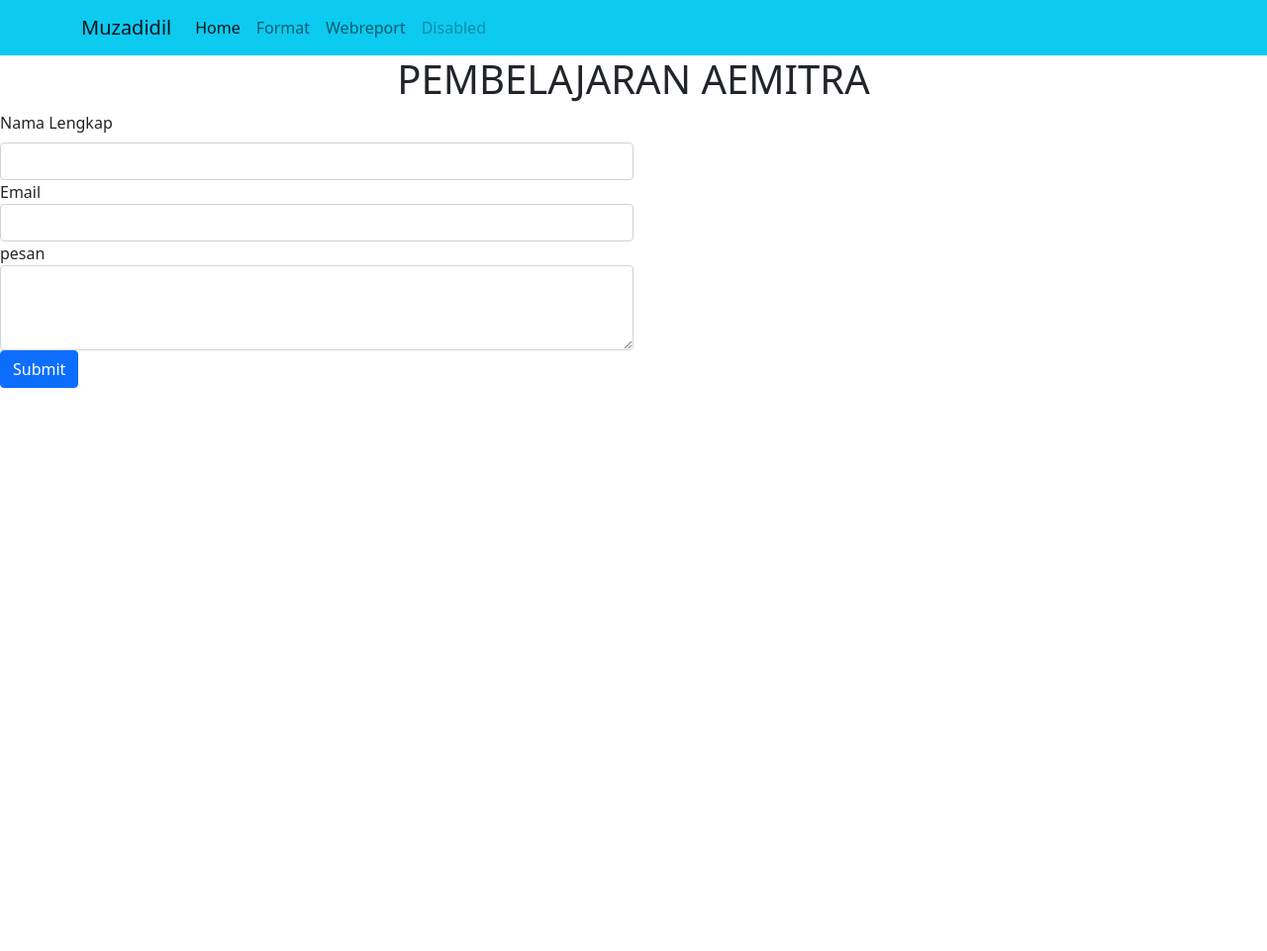
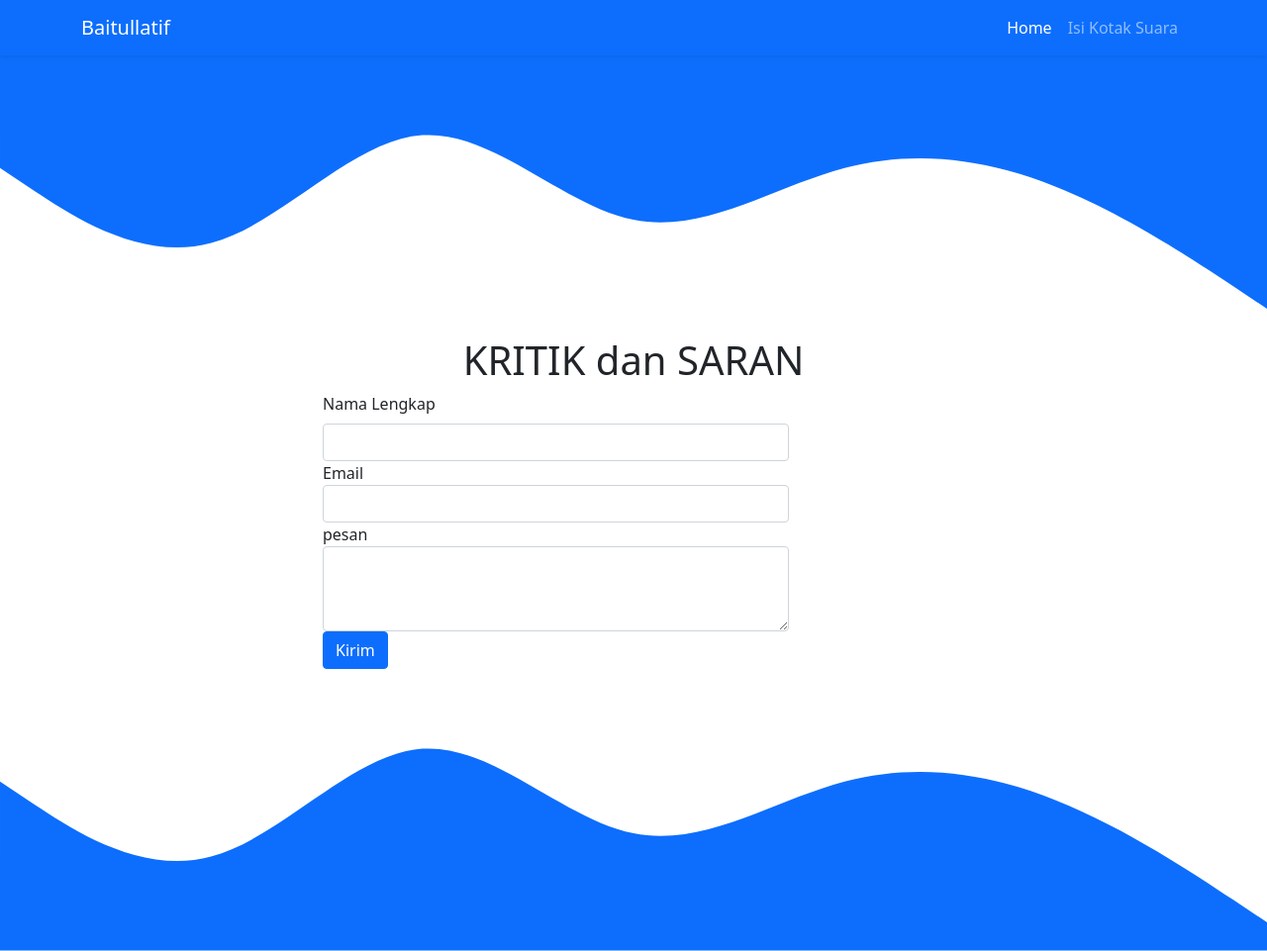
Before and after one commit to baitullatif/kritik_saran, a plain HTML site: page index.html in a window 1280 px wide. Shown: the whole page at 99% size. Before the commit the page ends 800 px from the top, so only its background shows below. Drawn offline with nearby package versions, Linux system fonts and the light colour scheme.

Commit message:
Update index.html

```diff
--- a/index.html
+++ b/index.html
@@ -8,47 +8,65 @@
     <!-- Bootstrap CSS -->
     <link href="https://cdn.jsdelivr.net/npm/bootstrap@5.0.2/dist/css/bootstrap.min.css" rel="stylesheet" integrity="sha384-EVSTQN3/azprG1Anm3QDgpJLIm9Nao0Yz1ztcQTwFspd3yD65VohhpuuCOmLASjC" crossorigin="anonymous" />
 
-    <title>muzadidil belajar</title>
+    <!-- css -->
+    <link rel="stylesheet" href="style.css"/>
+
+    <title>Kritik dan Saran</title>
   </head>
   <!-- NAV BAR -->
-  <nav class="navbar navbar-expand-lg navbar-light bg-info">
+  <nav class="navbar navbar-expand-lg navbar-dark bg-primary shadow-sm">
     <div class="container">
-      <a class="navbar-brand" href="#">Muzadidil</a>
-      <button class="navbar-toggler" type="button" data-bs-toggle="collapse" data-bs-target="#navbarNavAltMarkup" aria-controls="navbarNavAltMarkup" aria-expanded="false" aria-label="Toggle navigation">
+      <a class="navbar-brand" href="#">Baitullatif</a>
+      <button class="navbar-toggler" type="button" data-bs-toggle="collapse" data-bs-target="#navbarNav" aria-controls="navbarNav" aria-expanded="false" aria-label="Toggle navigation">
         <span class="navbar-toggler-icon"></span>
       </button>
-      <div class="collapse navbar-collapse" id="navbarNavAltMarkup">
-        <div class="navbar-nav">
+      <div class="collapse navbar-collapse" id="navbarNav">
+        <ul class="navbar-nav ms-auto">
+          <li class="nav-item">
             <a class="nav-link active" aria-current="page" href="#">Home</a>
-          <a class="nav-link" href="#">Format</a>
-          <a class="nav-link" href="#">Webreport</a>
-          <a class="nav-link disabled" href="#" tabindex="-1" aria-disabled="true">Disabled</a>
-        </div>
+          </li>
+          <li class="nav-item">
+            <a class="nav-link" href="#">Isi Kotak Suara</a>
+          </li>
+          </li>
+        </ul>
       </div>
     </div>
   </nav>
+  <!-- jumbotron -->
+  <div class="jumbotron">
+    <svg xmlns="http://www.w3.org/2000/svg" viewBox="0 0 1440 320"><path fill="#0d6efd" fill-opacity="1" d="M0,128L40,154.7C80,181,160,235,240,213.3C320,192,400,96,480,90.7C560,85,640,171,720,186.7C800,203,880,149,960,128C1040,107,1120,117,1200,149.3C1280,181,1360,235,1400,261.3L1440,288L1440,0L1400,0C1360,0,1280,0,1200,0C1120,0,1040,0,960,0C880,0,800,0,720,0C640,0,560,0,480,0C400,0,320,0,240,0C160,0,80,0,40,0L0,0Z"></path></svg>
+    <form>
+  </div>
+  <!-- akhir jumbotron -->
+
 
   <body>
-    <h1 class="text-center">PEMBELAJARAN AEMITRA</h1>
+    <h1 class="text-center">KRITIK dan SARAN</h1>
 
     <!-- Option 1: Bootstrap Bundle with Popper -->
     <script src="https://cdn.jsdelivr.net/npm/bootstrap@5.0.2/dist/js/bootstrap.bundle.min.js" integrity="sha384-MrcW6ZMFYlzcLA8Nl+NtUVF0sA7MsXsP1UyJoMp4YLEuNSfAP+JcXn/tWtIaxVXM" crossorigin="anonymous"></script>
 
     <!-- form -->
+  <div class="row justify-content-center">
+    <div class="col-md-6">
       <form>
-      <div class="col-md-6">
+        <div class="col-md-9">
           <label for="name" class="form-label">Nama Lengkap</label>
           <input type="text" class="form-control" id="name" aria-describedby="Nama Lengkap" />
         </div>
-      <div class="col-md-6">
+        <div class="col-md-9">
           <label for="emali" class="email">Email</label>
           <input type="email" class="form-control" id="email" aria-describedby="email" />
         </div>
-      <div class="col-md-6">
+        <div class="col-md-9">
           <label for="pesan" class="pesan">pesan</label>
           <textarea class="form-control" id="pesan" rows="3"></textarea>
         </div>
-      <button type="submit" class="btn btn-primary">Submit</button>
+        <button type="submit" class="btn btn-primary">Kirim</button>
       </form>
+    </div>
+  </div>
   </body>
 </html>
+<svg xmlns="http://www.w3.org/2000/svg" viewBox="0 0 1440 320"><path fill="#0d6efd" fill-opacity="1" d="M0,128L40,154.7C80,181,160,235,240,213.3C320,192,400,96,480,90.7C560,85,640,171,720,186.7C800,203,880,149,960,128C1040,107,1120,117,1200,149.3C1280,181,1360,235,1400,261.3L1440,288L1440,320L1400,320C1360,320,1280,320,1200,320C1120,320,1040,320,960,320C880,320,800,320,720,320C640,320,560,320,480,320C400,320,320,320,240,320C160,320,80,320,40,320L0,320Z"></path></svg>
```
Lines whose indentation alone changed are shown as unchanged.
